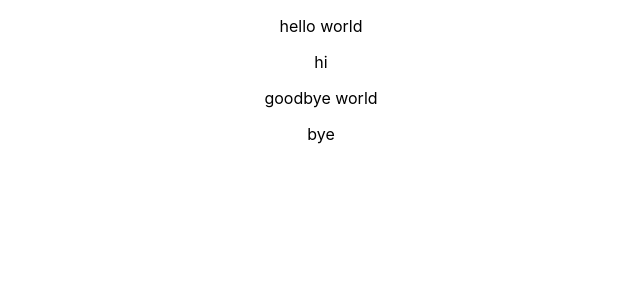
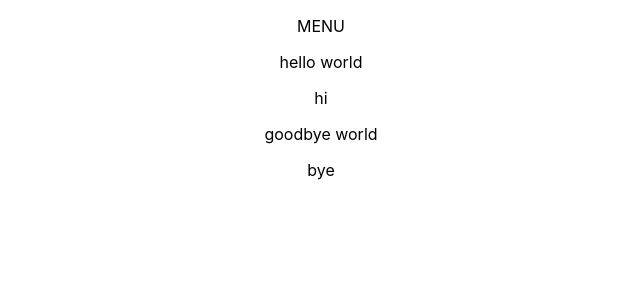
Before and after one commit to izabela-jelovac/personal-website, a React (Create React App) app in the folder personal-website/: page / in a window 1280 px wide. Shown: the top 300 px of the page, without its empty margins (319-959 px from the left). Built offline with nearby package versions, Linux system fonts and the light colour scheme.

Commit message:
add menu component

```diff
--- a/personal-website/src/App.js
+++ b/personal-website/src/App.js
@@ -1,9 +1,11 @@
 import "./App.css";
 import Card from "./components/card.component";
+import Menu from "./components/menu.component";
 
 function App() {
   return (
     <div className="App">
+      <Menu />
       <Card title={"hello world"} description={"hi"} />
       <Card title={"goodbye world"} description={"bye"} />
     </div>
--- /dev/null
+++ b/personal-website/src/components/menu.component.js
@@ -0,0 +1,8 @@
+function Menu() {
+  return (
+    <div>
+      <p>MENU</p>
+    </div>
+  );
+}
+export default Menu;
```
